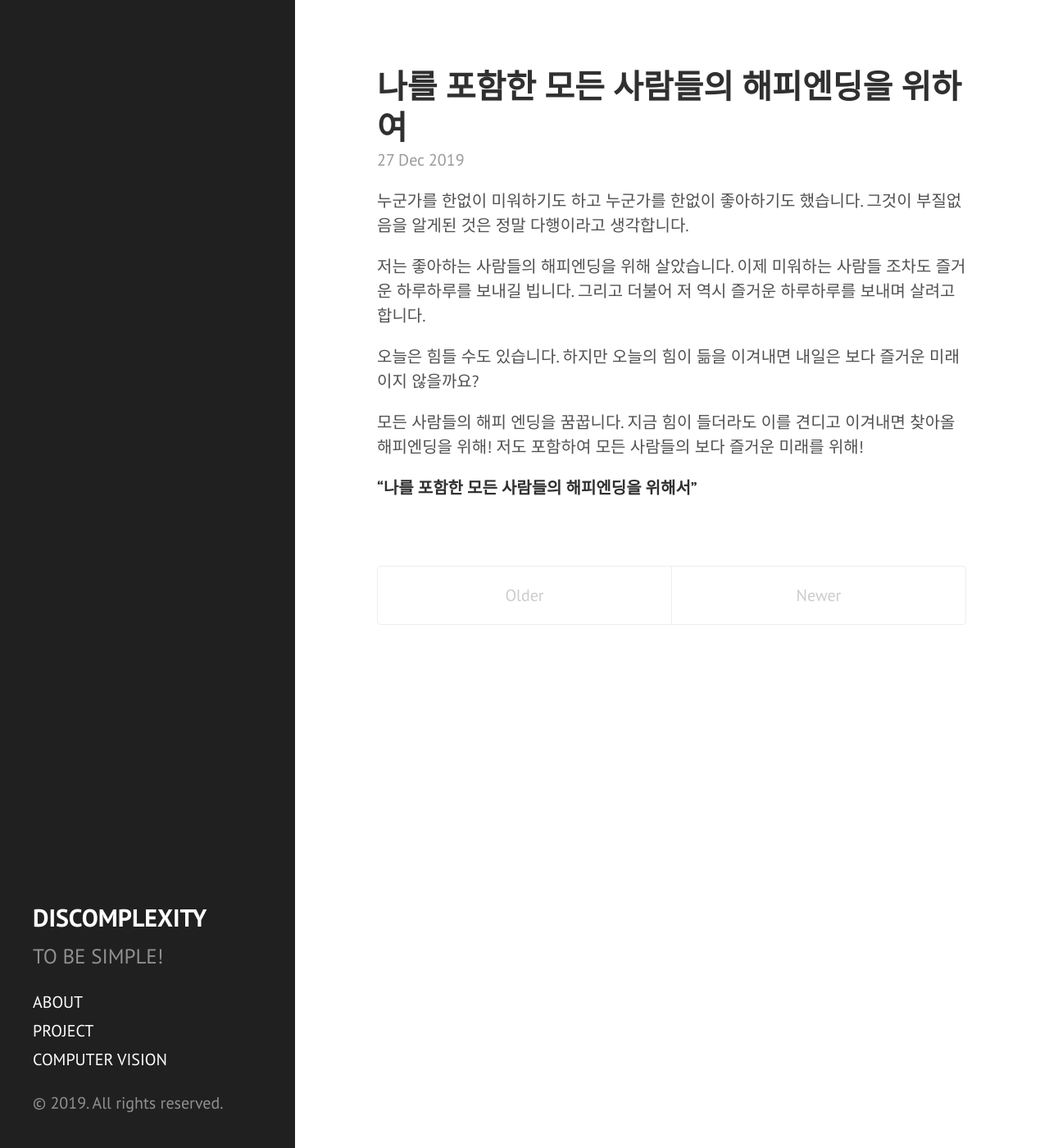
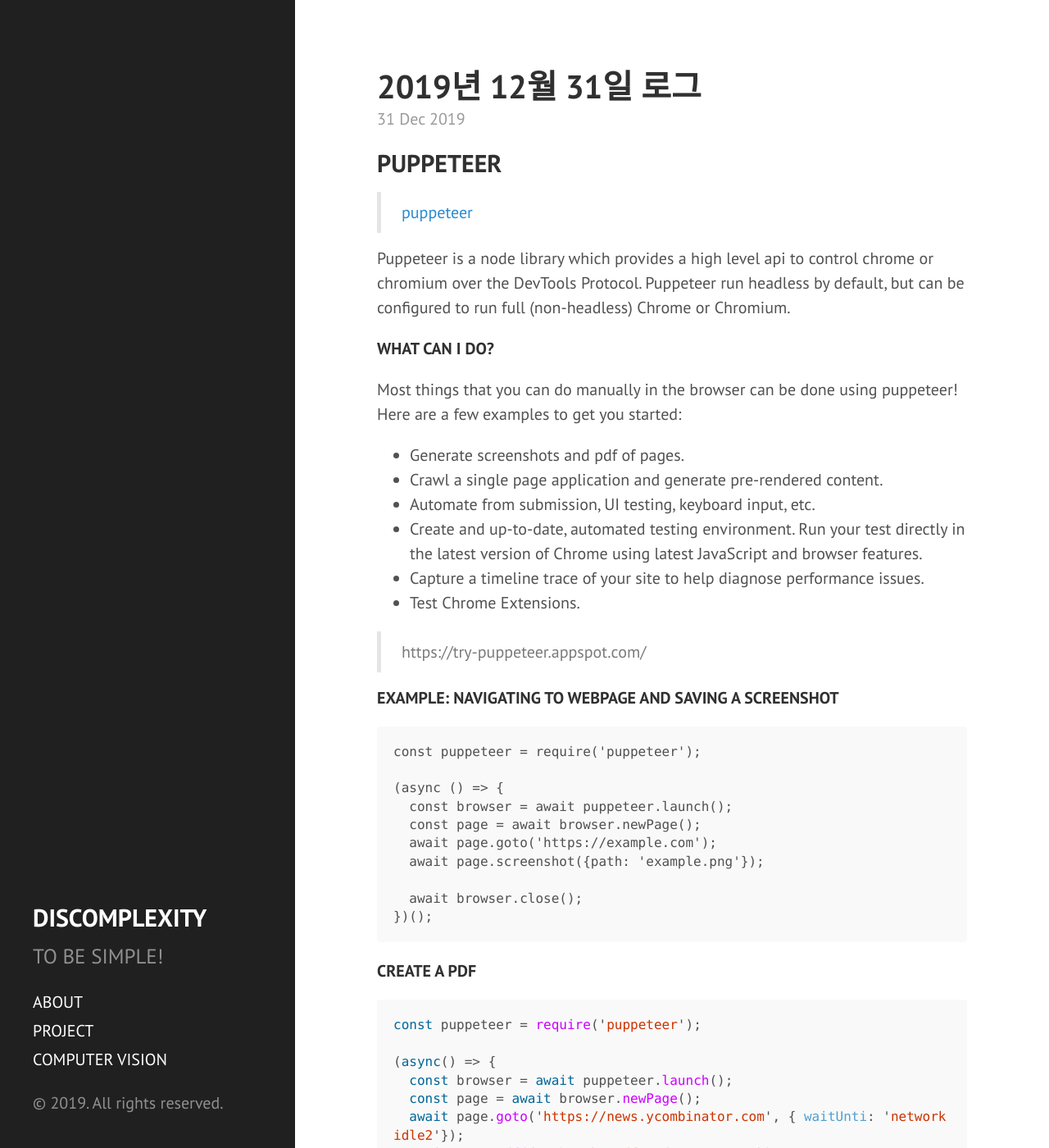
Before and after one commit to iticworld/iticworld.github.io, a Jekyll site: the page built from index.html, in a window 1280 px wide and 1400 px high. Shown: the whole window at 82% size. Built offline with Jekyll 4.4.1, drawn with Linux system fonts in a browser that asks for light colours; the list of posts is cut into pages by our own code; some of the changed text lies outside the part shown.

Commit message:
Daily Update!

````diff
--- /dev/null
+++ b/_posts/2019-12-31-log.md
@@ -0,0 +1,80 @@
+---
+layout: post
+title: "2019년 12월 31일 로그"
+---
+
+
+
+## PUPPETEER
+
+> [puppeteer](https://github.com/puppeteer/puppeteer)
+
+Puppeteer is a node library which provides a high level api to control chrome or chromium over the DevTools Protocol. Puppeteer run headless by default, but can be configured to run full (non-headless) Chrome or Chromium.
+
+__WHAT CAN I DO?__
+
+Most things that you can do manually in the browser can be done using puppeteer! Here are a few examples to get you started:
+
+- Generate screenshots and pdf of pages.
+- Crawl a single page application and generate pre-rendered content.
+- Automate from submission, UI testing, keyboard input, etc.
+- Create and up-to-date, automated testing environment. Run your test directly in the latest version of Chrome using latest JavaScript and browser features.
+- Capture a timeline trace of your site to help diagnose performance issues.
+- Test Chrome Extensions.
+
+> https://try-puppeteer.appspot.com/
+
+__EXAMPLE: NAVIGATING TO WEBPAGE AND SAVING A SCREENSHOT__
+
+```
+const puppeteer = require('puppeteer');
+
+(async () => {
+  const browser = await puppeteer.launch();
+  const page = await browser.newPage();
+  await page.goto('https://example.com');
+  await page.screenshot({path: 'example.png'});
+
+  await browser.close();
+})();
+```
+
+__CREATE A PDF__
+
+```js
+const puppeteer = require('puppeteer');
+
+(async() => {
+  const browser = await puppeteer.launch();
+  const page = await browser.newPage();
+  await page.goto('https://news.ycombinator.com', { waitUnti: 'networkidle2'});
+  await page.pdf({path: 'hn.pdf', format: 'A4'});
+
+  await browser.close();
+})();
+```
+
+__EXAMPLE: EVALUATE SCRIPT IN THE CONTEXT OF THE PAGE__
+
+```js
+const puppeteer = require('puppeteer');
+
+(async() => {
+  const browser = await puppeteer.launch();
+  const page = await browser.newPage();
+  await page.goto('https://example.com');
+
+  // get the viewport of the page, as reported by the range.
+  const dimensions = await page.evaludate(() => {
+    return {
+      width: document.documentElement.clientWidth,
+      height: document.documentElement.clientHeight,
+      deviceScaleFactor: window.devicePixelRatio
+    };
+  });
+
+  console.log('Dimensions', dimenstions);
+
+  await browser.close();
+})();
+```
````
Also changed, not shown: note/2019-12-31.md (+6 -0 lines).
